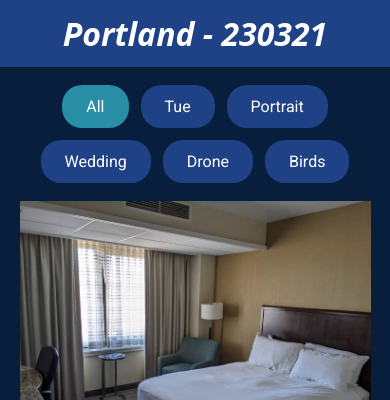
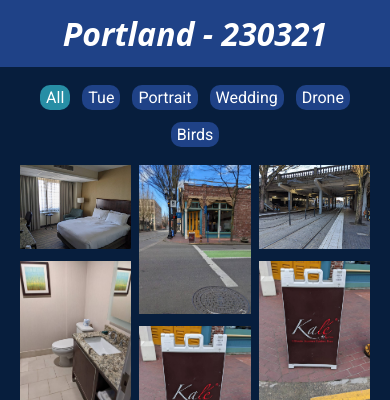
Before and after one commit to sGaglio/230321Portland, a plain HTML site: page index.html in a window 390 px wide. Shown: the top 400 px of the page. Drawn offline with Linux system fonts and the light colour scheme.

Commit message:
Update style.css

```diff
--- a/style.css
+++ b/style.css
@@ -35,8 +35,8 @@
   .filter-element {
     background-color: #1f4287;
     color: white;
-    padding: 12px 24px;
-    border-radius: 20px;
+    padding: 3px 6px;
+    border-radius: 10px;
     margin: 6px;
     cursor: pointer;
   }
@@ -67,6 +67,6 @@
 
   @media (max-width: 920px) {
     #gallery-container {
-      column-count: 1;
+      column-count: 3;
     }
   }
```
